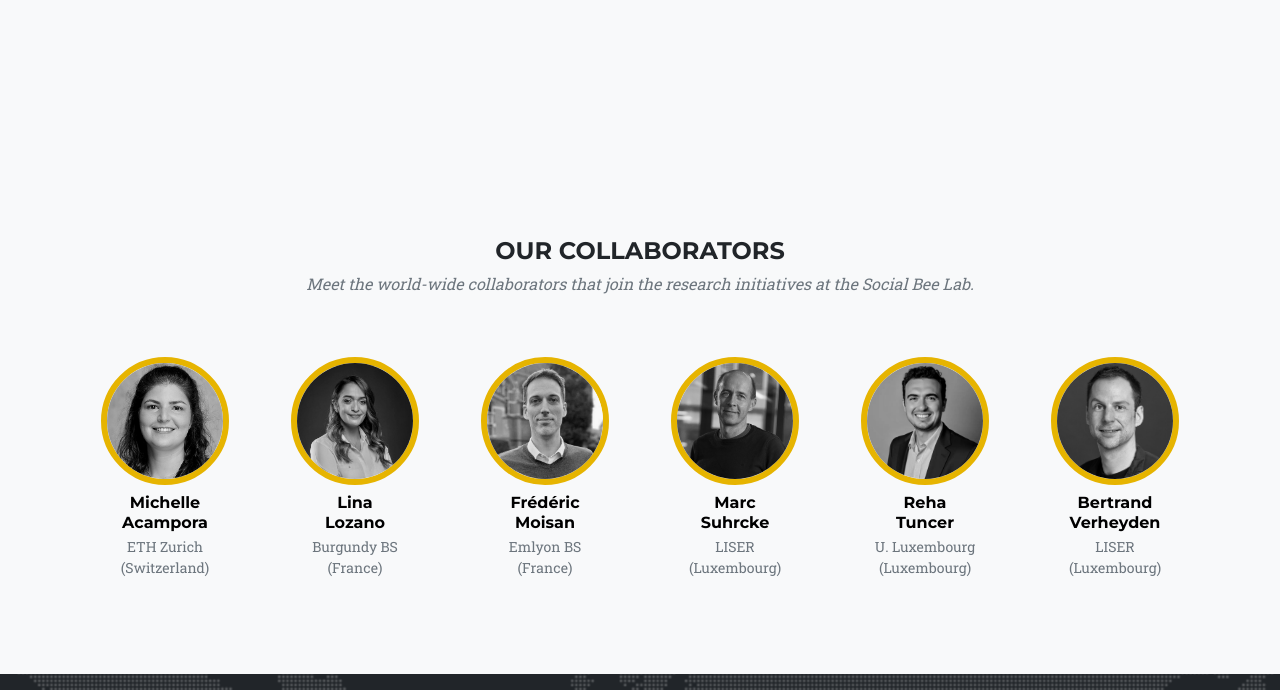
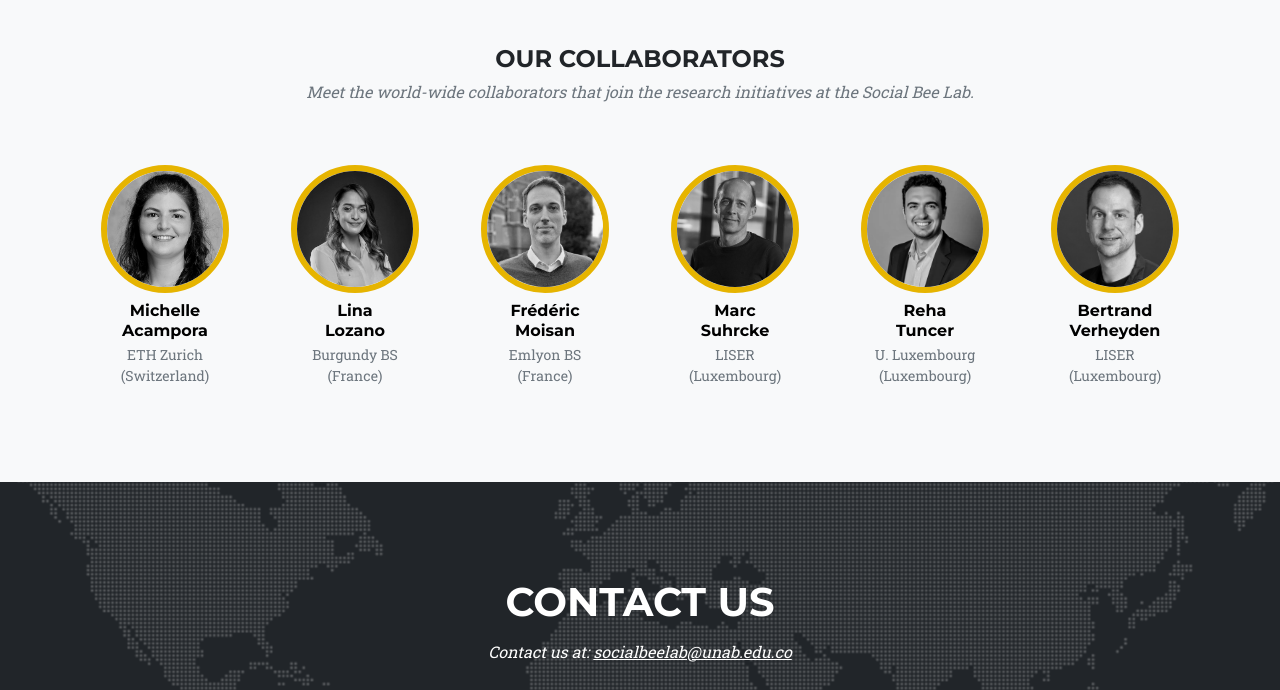
Before and after one commit to socialbeelab/socialbeelab.github.io, a plain HTML site: page index.html in a window 1280 px wide. Shown: the part 2214-2904 px from the top of the page. Drawn offline with nearby package versions, Linux system fonts and the light colour scheme.

Commit message:
Add files via upload

```diff
--- a/index.html
+++ b/index.html
@@ -142,12 +142,7 @@
                     </div>
                 </div>
             </div>
-        </section>
-
-
-<!-- ----------  Collaborators  ------------>
-<section class="page-section bg-light" id="collaborators">
-  <div class="container">
+              <div class="container">
     <div class="text-center">
             <h4 class="section-heading text-uppercase">Our Collaborators</h4>
             <h3 class="section-subheading text-muted">Meet the world-wide collaborators that join the research initiatives at the Social Bee Lab.</h3>
@@ -234,7 +229,8 @@
 
     </div><!-- /.row -->
   </div><!-- /.container -->
-</section>
+        </section>
+
 
         <!-- Contact-->
         <section class="page-section" id="contact">
```
